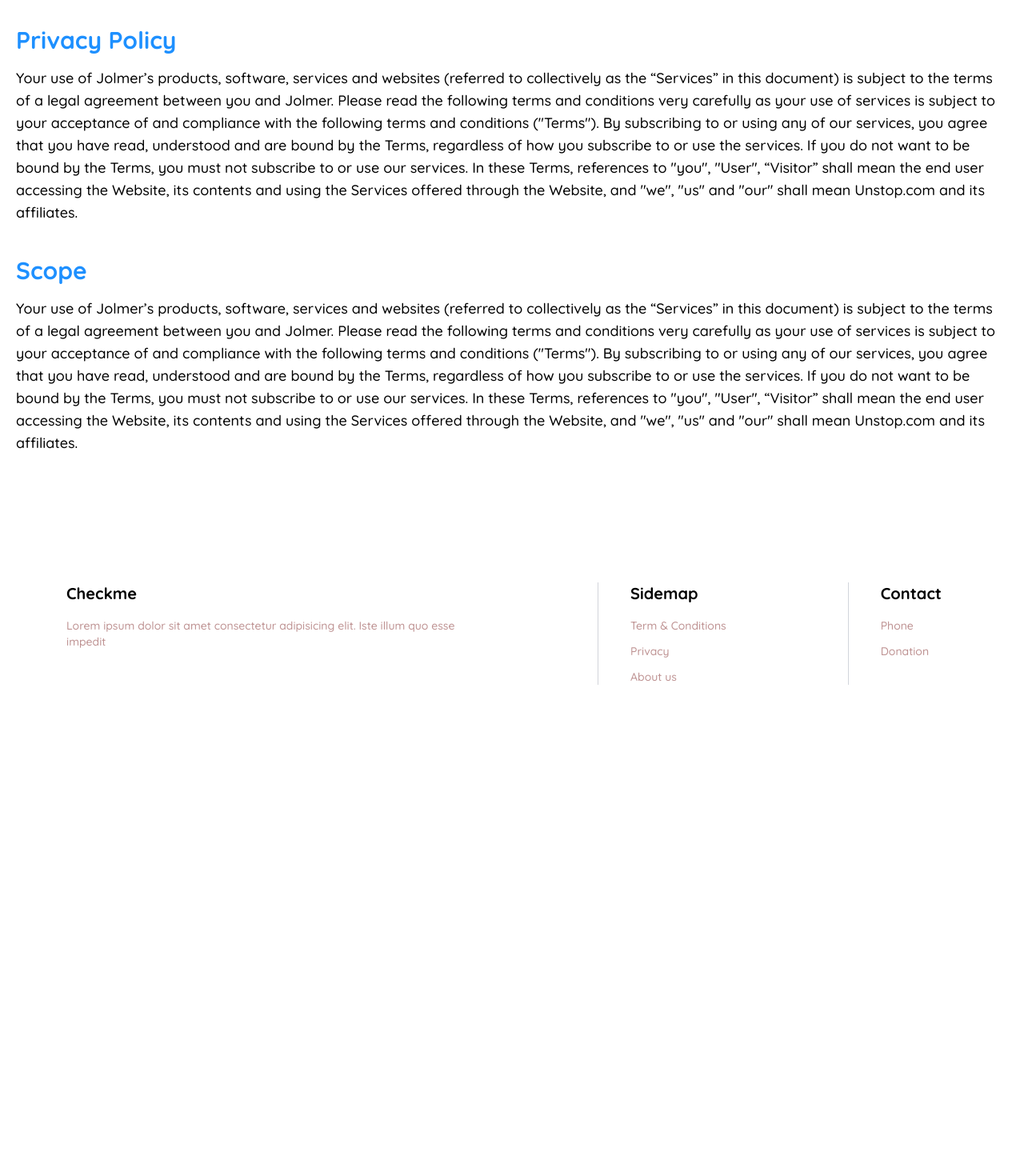
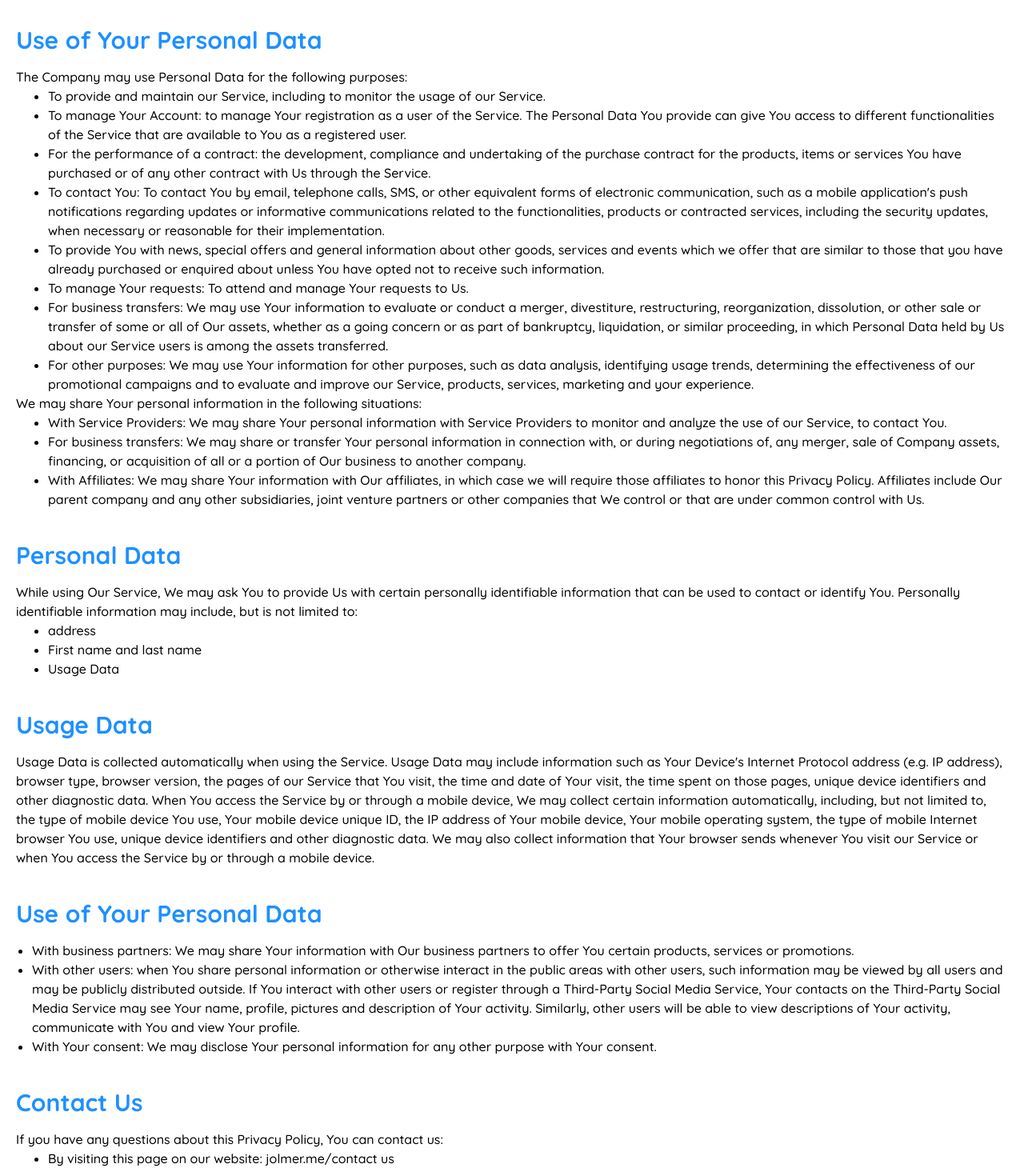
Before and after one commit to menglycheng/jolmer_frontend, a Next.js app: page /privacy in a window 1280 px wide. Shown: the part 460-1930 px from the top of the page at 80% size. Before the commit the page ends 1356 px from the top, so only its background shows below. Built offline with nearby package versions, Linux system fonts and the light colour scheme.

Commit message:
Add privacy and term of condition pages

```diff
--- a/src/components/Card.jsx
+++ b/src/components/Card.jsx
@@ -105,7 +105,7 @@ const Card = ({ data }) => {
       {confirmDelete && (
         <div className="fixed inset-0 flex justify-center items-center bg-gray-900 bg-opacity-50">
           <div className="bg-white p-5 rounded-md">
-            <p>Are you sure you want to delete this item?</p>
+            <p>Are you sure you want to delete this event?</p>
             <div className="flex justify-end mt-4">
               <button
                 className="bg-red-500 text-white px-4 py-2 rounded-md mr-2"
--- a/src/components/Footer.jsx
+++ b/src/components/Footer.jsx
@@ -7,8 +7,8 @@ const Footer = () => {
       <div className="flex justify-center items-center">
         <div className="flex flex-col px-5 md:flex-row divide-y md:divide-y-0 md:divide-x space-y-5 md:space-y-0 divide-gray-300 lg:space-x-28">
           <div className="lg:pr-10 md:px-5">
-            <h3 className="font-bold text-xl md:text-1xl pb-4 pt-3 md:pt-0">
-              Checkme
+            <h3 className="font-bold text-xl md:text-2xl pb-4 pt-3 md:pt-0">
+              Jolmer
             </h3>
             <p className="text-primary-lowRed font-medium text-sm max-w-lg">
               Lorem ipsum dolor sit amet consectetur adipisicing elit. Iste
@@ -16,9 +16,7 @@ const Footer = () => {
             </p>
           </div>
           <div className="lg:px-10 md:px-5">
-            <h3 className="font-bold text-xl md:text-1xl pb-4 pt-3 md:pt-0">
-              Sidemap
-            </h3>
+            <h3 className="font-bold text-xl pb-4 pt-3 md:pt-0">Sidemap</h3>
             <div className="flex flex-col items-start space-y-3 text-sm font-medium  text-primary-lowRed">
               <Link
                 className="align-baseline text-start hover:text-primary-blue hover:underline "
@@ -41,9 +39,7 @@ const Footer = () => {
             </div>
           </div>
           <div className="lg:px-10 md:px-5">
-            <h3 className="font-bold text-xl md:text-1xl pb-4 pt-3 md:pt-0">
-              Contact
-            </h3>
+            <h3 className="font-bold text-xl pb-4 pt-3 md:pt-0">Contact</h3>
             <div className="flex flex-col items-start space-y-3 text-sm font-medium text-primary-lowRed">
               <button
                 className="hover:text-primary-blue hover:underline"
--- a/src/pages/privacy.jsx
+++ b/src/pages/privacy.jsx
@@ -5,11 +5,11 @@ const privacy = () => {
     <div className="px-5 py-10 max-w-screen-xl mx-auto mt-10">
       <div className="flex justify-between lg:space-x-72 space-x-10">
         <div>
-          <h1 className="font-bold text-3xl md:text-4xl  text-primary-lowBlack">
+          <h1 className="font-bold text-3xl md:text-4xl lg:text-5xl text-primary-lowBlack">
             Privacy Policy
           </h1>
           <div className="h-[4px] rounded-full bg-primary-blue w-16 mt-2"></div>
-          <p className="font-medium mt-5 text-sm md:text-base lg:text-lg max-w-xl text-primary-lowBrown">
+          <p className="font-medium mt-5 text-sm md:text-base max-w-xl text-primary-lowBrown">
             So you think you are at the right place? If yes, every collaboration
             has its own terms of use. Here’s our terms and conditions.
           </p>
@@ -20,45 +20,165 @@ const privacy = () => {
       </div>
       <div className="mt-10">
         <h1 className="font-bold text-2xl md:text-3xl  text-primary-blue">
-          Privacy Policy
+          Use of Your Personal Data
         </h1>
-        <p className="font-medium mt-4 text-sm md:text-base lg:text-lg">
-          Your use of Jolmer’s products, software, services and websites
-          (referred to collectively as the “Services” in this document) is
-          subject to the terms of a legal agreement between you and Jolmer.
-          Please read the following terms and conditions very carefully as your
-          use of services is subject to your acceptance of and compliance with
-          the following terms and conditions ("Terms"). By subscribing to or
-          using any of our services, you agree that you have read, understood
-          and are bound by the Terms, regardless of how you subscribe to or use
-          the services. If you do not want to be bound by the Terms, you must
-          not subscribe to or use our services. In these Terms, references to
-          "you", "User", “Visitor” shall mean the end user accessing the
-          Website, its contents and using the Services offered through the
-          Website, and "we", "us" and "our" shall mean Unstop.com and its
-          affiliates.
+
+        <p className="font-medium mt-4 text-sm md:text-base">
+          The Company may use Personal Data for the following purposes:
+          <ul className="list-disc pl-10">
+            <li>
+              To provide and maintain our Service, including to monitor the
+              usage of our Service.
+            </li>
+            <li>
+              To manage Your Account: to manage Your registration as a user of
+              the Service. The Personal Data You provide can give You access to
+              different functionalities of the Service that are available to You
+              as a registered user.
+            </li>
+            <li>
+              For the performance of a contract: the development, compliance and
+              undertaking of the purchase contract for the products, items or
+              services You have purchased or of any other contract with Us
+              through the Service.
+            </li>
+            <li>
+              To contact You: To contact You by email, telephone calls, SMS, or
+              other equivalent forms of electronic communication, such as a
+              mobile application's push notifications regarding updates or
+              informative communications related to the functionalities,
+              products or contracted services, including the security updates,
+              when necessary or reasonable for their implementation.
+            </li>
+            <li>
+              To provide You with news, special offers and general information
+              about other goods, services and events which we offer that are
+              similar to those that you have already purchased or enquired about
+              unless You have opted not to receive such information.
+            </li>
+            <li>
+              To manage Your requests: To attend and manage Your requests to Us.
+            </li>
+            <li>
+              For business transfers: We may use Your information to evaluate or
+              conduct a merger, divestiture, restructuring, reorganization,
+              dissolution, or other sale or transfer of some or all of Our
+              assets, whether as a going concern or as part of bankruptcy,
+              liquidation, or similar proceeding, in which Personal Data held by
+              Us about our Service users is among the assets transferred.
+            </li>
+            <li>
+              For other purposes: We may use Your information for other
+              purposes, such as data analysis, identifying usage trends,
+              determining the effectiveness of our promotional campaigns and to
+              evaluate and improve our Service, products, services, marketing
+              and your experience.
+            </li>
+          </ul>
+          We may share Your personal information in the following situations:
+          <ul className="list-disc pl-10">
+            <li>
+              With Service Providers: We may share Your personal information
+              with Service Providers to monitor and analyze the use of our
+              Service, to contact You.
+            </li>
+            <li>
+              For business transfers: We may share or transfer Your personal
+              information in connection with, or during negotiations of, any
+              merger, sale of Company assets, financing, or acquisition of all
+              or a portion of Our business to another company.
+            </li>
+            <li>
+              With Affiliates: We may share Your information with Our
+              affiliates, in which case we will require those affiliates to
+              honor this Privacy Policy. Affiliates include Our parent company
+              and any other subsidiaries, joint venture partners or other
+              companies that We control or that are under common control with
+              Us.
+            </li>
+          </ul>
         </p>
       </div>
 
       <div className="mt-10">
         <h1 className="font-bold text-2xl md:text-3xl text-primary-blue">
-          Scope
+          Personal Data
         </h1>
-        <p className="font-medium mt-4 text-sm md:text-base lg:text-lg">
-          Your use of Jolmer’s products, software, services and websites
-          (referred to collectively as the “Services” in this document) is
-          subject to the terms of a legal agreement between you and Jolmer.
-          Please read the following terms and conditions very carefully as your
-          use of services is subject to your acceptance of and compliance with
-          the following terms and conditions ("Terms"). By subscribing to or
-          using any of our services, you agree that you have read, understood
-          and are bound by the Terms, regardless of how you subscribe to or use
-          the services. If you do not want to be bound by the Terms, you must
-          not subscribe to or use our services. In these Terms, references to
-          "you", "User", “Visitor” shall mean the end user accessing the
-          Website, its contents and using the Services offered through the
-          Website, and "we", "us" and "our" shall mean Unstop.com and its
-          affiliates.
+        <p className="font-medium mt-4 text-sm md:text-base">
+          While using Our Service, We may ask You to provide Us with certain
+          personally identifiable information that can be used to contact or
+          identify You. Personally identifiable information may include, but is
+          not limited to:
+          <ul className="list-disc pl-10">
+            <li>address</li>
+            <li>First name and last name</li>
+            <li>Usage Data</li>
+          </ul>
+        </p>
+      </div>
+
+      <div className="mt-10">
+        <h1 className="font-bold text-2xl md:text-3xl text-primary-blue">
+          Usage Data
+        </h1>
+        <p className="font-medium mt-4 text-sm md:text-base">
+          Usage Data is collected automatically when using the Service. Usage
+          Data may include information such as Your Device's Internet Protocol
+          address (e.g. IP address), browser type, browser version, the pages of
+          our Service that You visit, the time and date of Your visit, the time
+          spent on those pages, unique device identifiers and other diagnostic
+          data. When You access the Service by or through a mobile device, We
+          may collect certain information automatically, including, but not
+          limited to, the type of mobile device You use, Your mobile device
+          unique ID, the IP address of Your mobile device, Your mobile operating
+          system, the type of mobile Internet browser You use, unique device
+          identifiers and other diagnostic data. We may also collect information
+          that Your browser sends whenever You visit our Service or when You
+          access the Service by or through a mobile device.
+        </p>
+      </div>
+
+      <div className="mt-10">
+        <h1 className="font-bold text-2xl md:text-3xl text-primary-blue">
+          Use of Your Personal Data
+        </h1>
+        <p className="font-medium mt-4 text-sm md:text-base">
+          <ul className="list-disc pl-5">
+            <li>
+              With business partners: We may share Your information with Our
+              business partners to offer You certain products, services or
+              promotions.
+            </li>
+            <li>
+              With other users: when You share personal information or otherwise
+              interact in the public areas with other users, such information
+              may be viewed by all users and may be publicly distributed
+              outside. If You interact with other users or register through a
+              Third-Party Social Media Service, Your contacts on the Third-Party
+              Social Media Service may see Your name, profile, pictures and
+              description of Your activity. Similarly, other users will be able
+              to view descriptions of Your activity, communicate with You and
+              view Your profile.
+            </li>
+            <li>
+              With Your consent: We may disclose Your personal information for
+              any other purpose with Your consent.
+            </li>
+          </ul>
+        </p>
+      </div>
+
+      <div className="mt-10">
+        <h1 className="font-bold text-2xl md:text-3xl text-primary-blue">
+          Contact Us
+        </h1>
+
+        <p className="font-medium mt-4 text-sm md:text-base">
+          If you have any questions about this Privacy Policy, You can contact
+          us:
+          <ul className="list-disc pl-10">
+            <li>By visiting this page on our website: jolmer.me/contact us</li>
+          </ul>
         </p>
       </div>
     </div>
--- a/src/pages/term-of-use.jsx
+++ b/src/pages/term-of-use.jsx
@@ -5,11 +5,11 @@ const TermOfUse = () => {
     <div className="px-5 py-10 max-w-screen-xl mx-auto mt-10">
       <div className="flex justify-between lg:space-x-72 space-x-10">
         <div>
-          <h1 className="font-bold text-3xl md:text-4xl  text-primary-lowBlack">
+          <h1 className="font-bold text-3xl md:text-4xl lg:text-5xl  text-primary-lowBlack">
             Term of Condition
           </h1>
           <div className="h-[4px] rounded-full bg-primary-blue w-16 mt-2"></div>
-          <p className="font-medium mt-5 max-w-xl text-primary-lowBrown text-sm md:text-base lg:text-lg">
+          <p className="font-medium mt-5 max-w-xl text-primary-lowBrown text-sm md:text-base">
             So you think you are at the right place? If yes, every collaboration
             has its own terms of use. Here’s our terms and conditions.
           </p>
@@ -26,7 +26,7 @@ const TermOfUse = () => {
         <h1 className="font-bold text-2xl md:text-3xl  text-primary-blue">
           Term of Use
         </h1>
-        <p className="font-medium mt-4 text-sm md:text-base lg:text-lg">
+        <p className="font-medium mt-4 text-sm md:text-base">
           Your use of Jolmer’s products, software, services and websites
           (referred to collectively as the “Services” in this document) is
           subject to the terms of a legal agreement between you and Jolmer.
@@ -48,21 +48,23 @@ const TermOfUse = () => {
         <h1 className="font-bold text-2xl md:text-3xl text-primary-blue">
           User Aggreement
         </h1>
-        <p className="font-medium mt-4 text-sm md:text-base lg:text-lg">
-          Your use of Jolmer’s products, software, services and websites
-          (referred to collectively as the “Services” in this document) is
-          subject to the terms of a legal agreement between you and Jolmer.
-          Please read the following terms and conditions very carefully as your
-          use of services is subject to your acceptance of and compliance with
-          the following terms and conditions ("Terms"). By subscribing to or
-          using any of our services, you agree that you have read, understood
-          and are bound by the Terms, regardless of how you subscribe to or use
-          the services. If you do not want to be bound by the Terms, you must
-          not subscribe to or use our services. In these Terms, references to
-          "you", "User", “Visitor” shall mean the end user accessing the
-          Website, its contents and using the Services offered through the
-          Website, and "we", "us" and "our" shall mean Unstop.com and its
-          affiliates.
+        <p className="font-medium mt-4 text-sm md:text-base">
+          You hereby certify that your User Content does not violate our
+          Acceptable Use Policy. You may not represent or imply to others that
+          your User Content is in any way provided, sponsored or endorsed by
+          JolMer. Because you alone are responsible for your User Content, you
+          may expose yourself to liability. JolMer is not obliged to backup any
+          User Content that you post; also, your User Content may be deleted at
+          any time without prior notice to you. You are solely responsible for
+          making your own backup copies of your User Content if you desire. You
+          hereby grant to JolMer an irreversible, nonexclusive, royalty-free and
+          fully paid, worldwide license to reproduce, distribute, publicly
+          display and perform, prepare derivative works of, incorporate into
+          other works, and otherwise use and exploit your User Content, and to
+          grant sub licenses of the foregoing rights, solely for the purposes of
+          including your User Content in the Site. You hereby irreversibly waive
+          any claims and assertions of moral rights or attribution with respect
+          to your User Content.
         </p>
       </div>
     </div>
```
